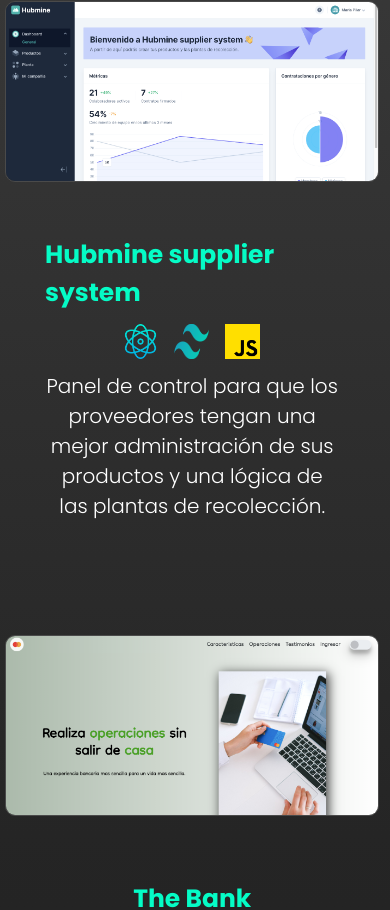
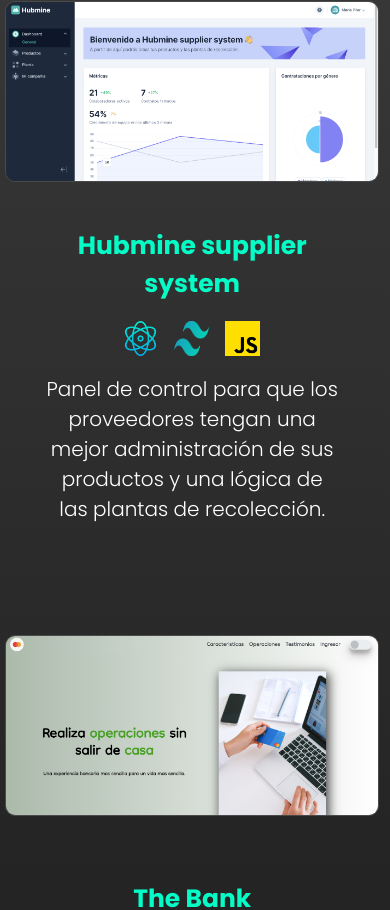
Before and after one commit to obmoreno89/portafolio, a React (Create React App) app: page / in a window 390 px wide. Shown: the part 2596-3506 px from the top of the page. Built offline with nearby package versions, Linux system fonts and the light colour scheme.

Commit message:
Corrección de posicionamiento en titulos

```diff
--- a/src/components/About/About.css
+++ b/src/components/About/About.css
@@ -566,6 +566,7 @@
     font-size: 3.5rem;
     color: var(--white);
     margin-bottom: 20px;
+   width: 200px;
   }
 
   .container-title-about .title-skill{
--- a/src/components/Proyects/ProyectsLeft.css
+++ b/src/components/Proyects/ProyectsLeft.css
@@ -189,6 +189,11 @@
         justify-content: space-evenly;
         padding: 40px;
         align-items: center;
+        gap: 16px;
+    }
+
+    .container-proyects-description h1{
+        text-align: center;
     }
 
     .container-proyects-icon {
```
